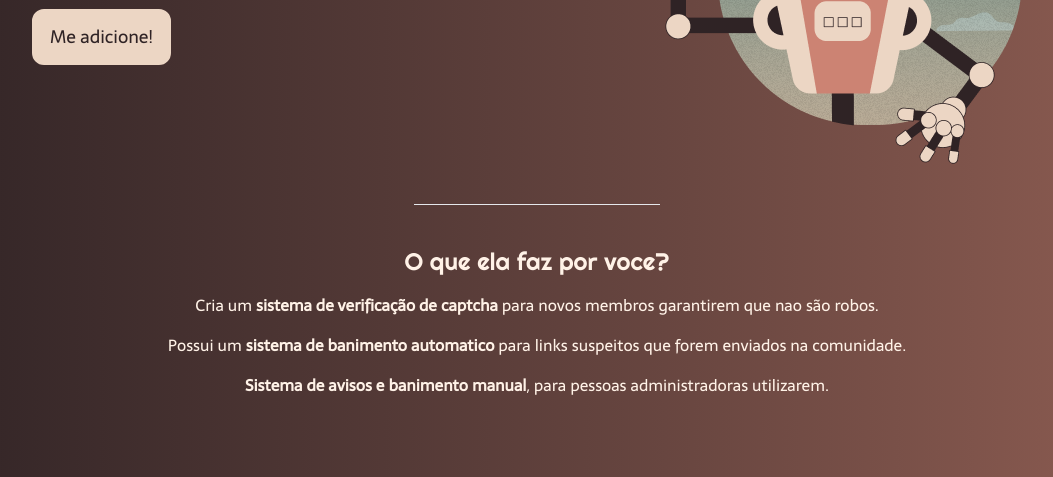
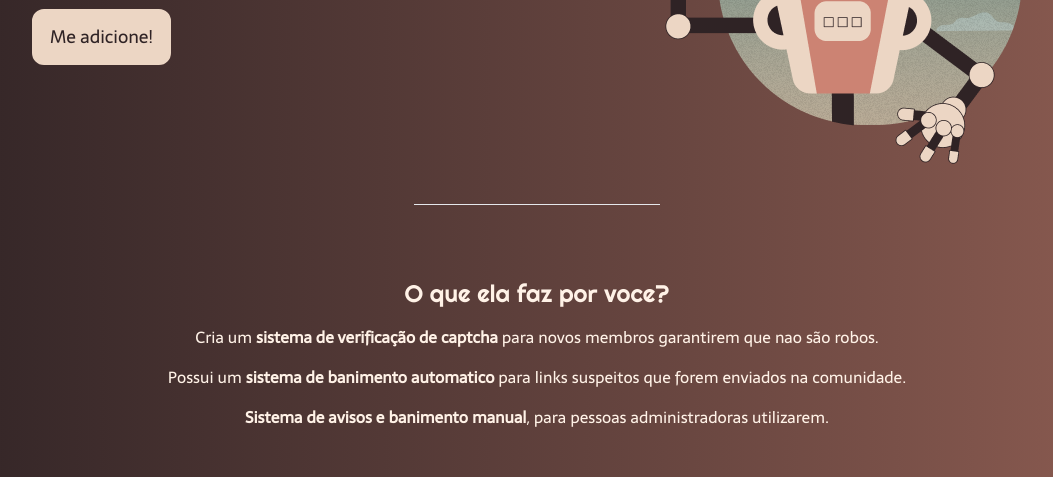
Before and after one commit to guilhermeSDB/Landing-Page-Ballerine, a plain HTML site: page index.html in a window 1280 px wide. Shown: the part 475-952 px from the top of the page, without its empty margins (103-1156 px from the left). Drawn offline with nearby package versions, Linux system fonts and the light colour scheme.

Commit message:
correção

```diff
--- a/index.html
+++ b/index.html
@@ -80,7 +80,7 @@
                     </div>
                 </div>
                 <hr class="w-[20%] m-auto my-10" />
-                <div class="text-center">
+                <div class="text-center py-8">
                     <h3 class="mb-4 Righteous text-2xl">O que ela faz por voce?</h3>
                     <ol>
                         <li class="listTwo">Cria um <strong>sistema de verificação de captcha</strong> para novos
```
